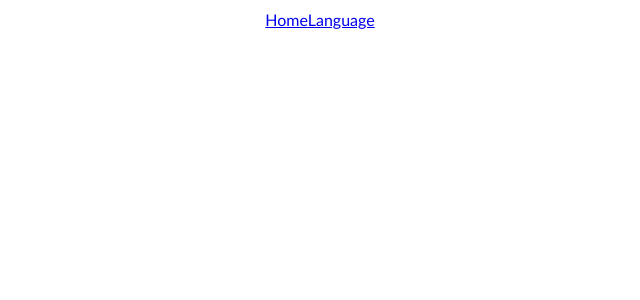
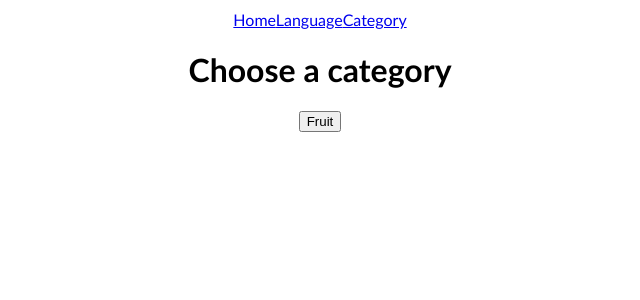
Before and after one commit to Paefax/paefax-language-app, a Vue app: page /categories in a window 1280 px wide. Before the commit this address had no page. Shown: the top 300 px of the page, without its empty margins (320-960 px from the left). Built offline with nearby package versions, Linux system fonts and the light colour scheme.

Commit message:
Add category view

```diff
--- a/src/App.vue
+++ b/src/App.vue
@@ -3,6 +3,7 @@
     <nav>
       <RouterLink to="/">Home</RouterLink>
       <RouterLink to="/language">Language</RouterLink>
+      <RouterLink to="/categories">Category</RouterLink>
     </nav>
   </header>
   <main id="viewport">
--- /dev/null
+++ b/src/components/CategoryCard.vue
@@ -0,0 +1,9 @@
+<template>
+  <main>
+    <button>{{ props.name }}</button>
+  </main>
+</template>
+
+<script setup>
+const props = defineProps(["name"]);
+</script>
--- a/src/router/index.js
+++ b/src/router/index.js
@@ -2,6 +2,7 @@ import { createRouter, createWebHistory } from "vue-router";
 import HomeView from "../views/HomeView.vue";
 import LanguageView from "../views/LanguageView.vue";
 import LandingView from "../views/LandingView.vue";
+import CategoryView from "../views/CategoryView.vue";
 
 const router = createRouter({
   history: createWebHistory(import.meta.env.BASE_URL),
@@ -22,6 +23,11 @@ const router = createRouter({
       name: "language",
       component: LanguageView,
     },
+    {
+      path: "/categories",
+      name: "categories",
+      component: CategoryView,
+    },
   ],
 });
 
--- /dev/null
+++ b/src/views/CategoryView.vue
@@ -0,0 +1,32 @@
+<template>
+  <main>
+    <h1>Choose a category</h1>
+    <section>
+      <CategoryCard
+        v-for="(category, index) in categories"
+        :key="index"
+        :name="category.name"
+      />
+    </section>
+  </main>
+</template>
+
+<script setup>
+import { ref } from "vue";
+import CategoryCard from "../components/CategoryCard.vue";
+
+const categories = ref([
+  {
+    name: "Fruit",
+  },
+]);
+</script>
+
+<style scoped>
+main {
+  display: flex;
+  flex-direction: column;
+  justify-content: center;
+  align-items: center;
+}
+</style>
```
